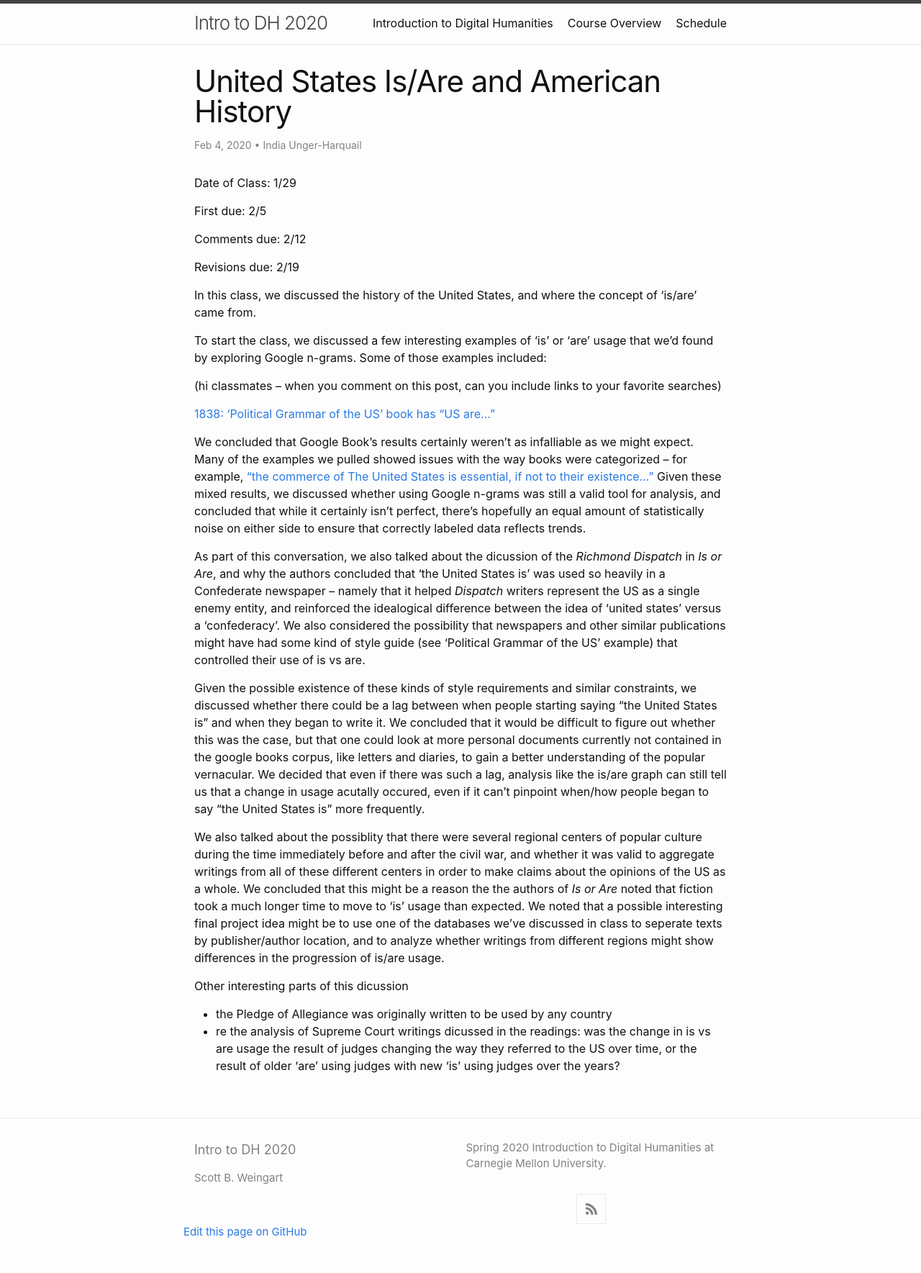
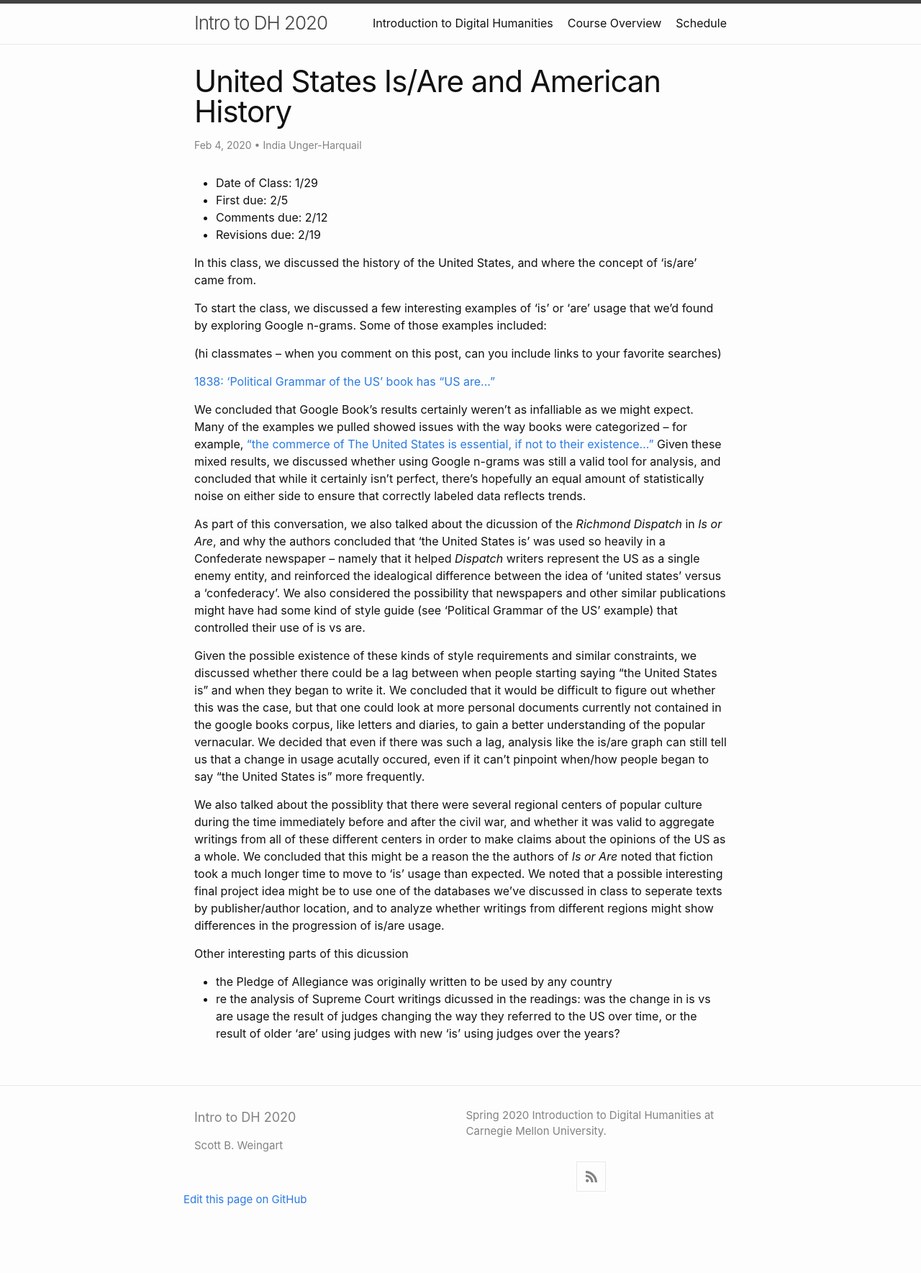
Before and after one commit to scottbot/IntroDH2020, a Jekyll site: the page built from _posts/2020-02-04-United-States-Is-Are-and-History.md, in a window 1280 px wide. Shown: the whole page at 72% size. Built offline with Jekyll 4.4.1, drawn with Linux system fonts in a browser that asks for light colours; a script that is not in the unit is left out; after the commit the page ends 1724 px from its top, so only the background shows below that.

```diff
--- a/_posts/2020-02-04-United-States-Is-Are-and-History.md
+++ b/_posts/2020-02-04-United-States-Is-Are-and-History.md
@@ -3,13 +3,10 @@ layout: post
 title: "United States Is/Are and American History"
 author: "India Unger-Harquail"
 ---
-Date of Class: 1/29
-
-First due: 2/5
-
-Comments due: 2/12
-
-Revisions due: 2/19
+- Date of Class: 1/29
+- First due: 2/5
+- Comments due: 2/12
+- Revisions due: 2/19
 
 In this class, we discussed the history of the United States, and where the concept of ‘is/are’ came from.
 
```
